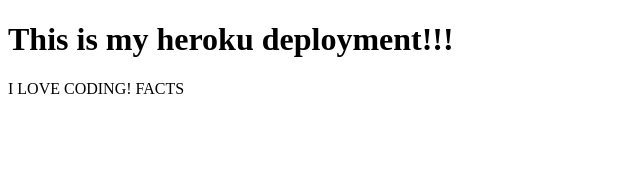
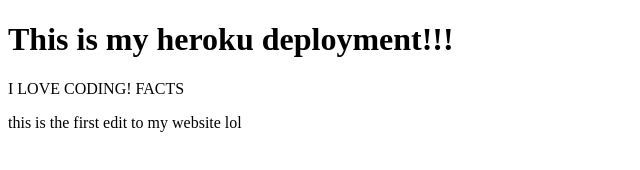
Before and after one commit to benjcrowley/deployment-demo, a website: page index.html in a window 1280 px wide. Shown: the whole page, without its empty margins (0-640 px from the left). Drawn offline with Linux system fonts and the light colour scheme.

Commit message:
added a new p tag in index.html

```diff
--- a/index.html
+++ b/index.html
@@ -9,5 +9,6 @@
 <body>
   <h1>This is my heroku deployment!!!</h1>
   <p>I LOVE CODING! FACTS</p>
+  <p>this is the first edit to my website lol</p>
 </body>
 </html>
```
